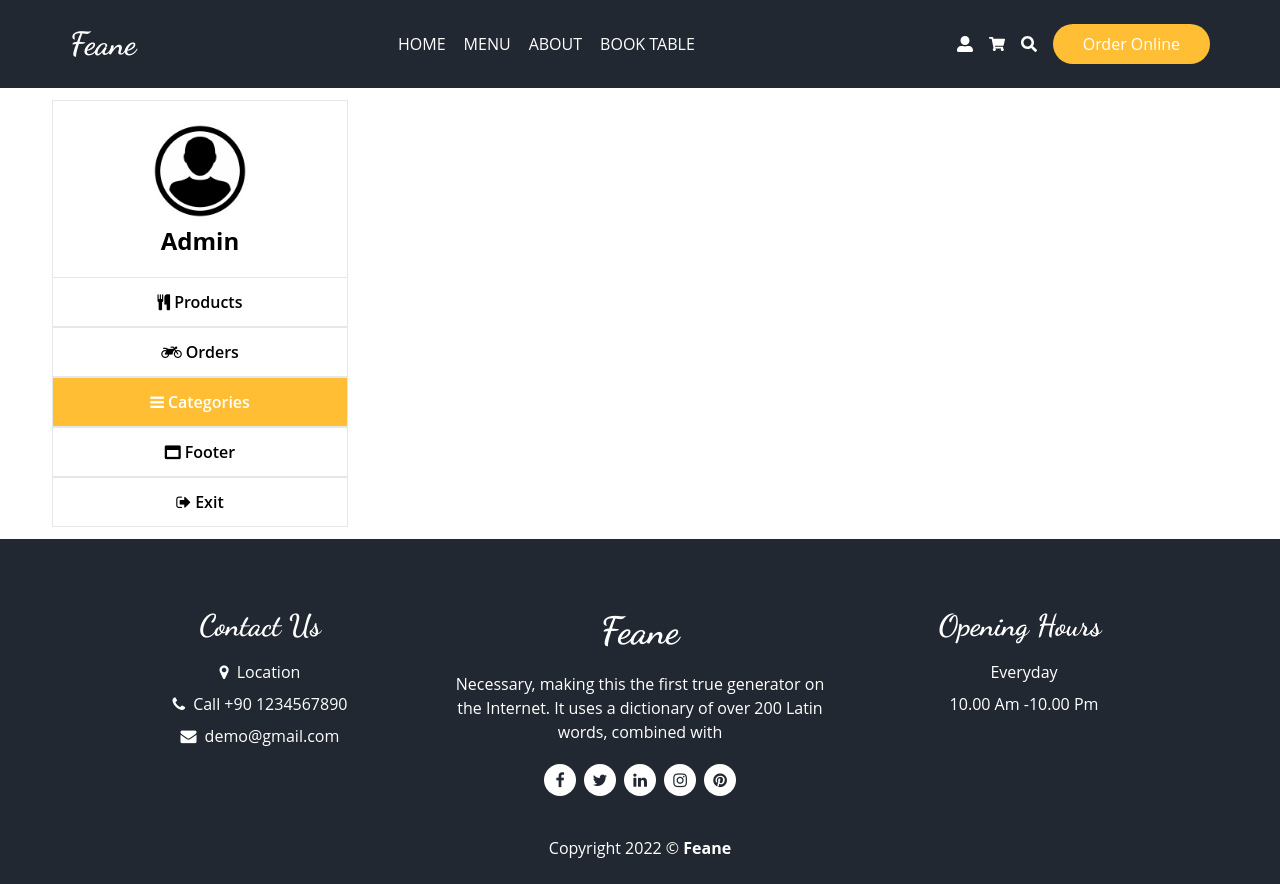
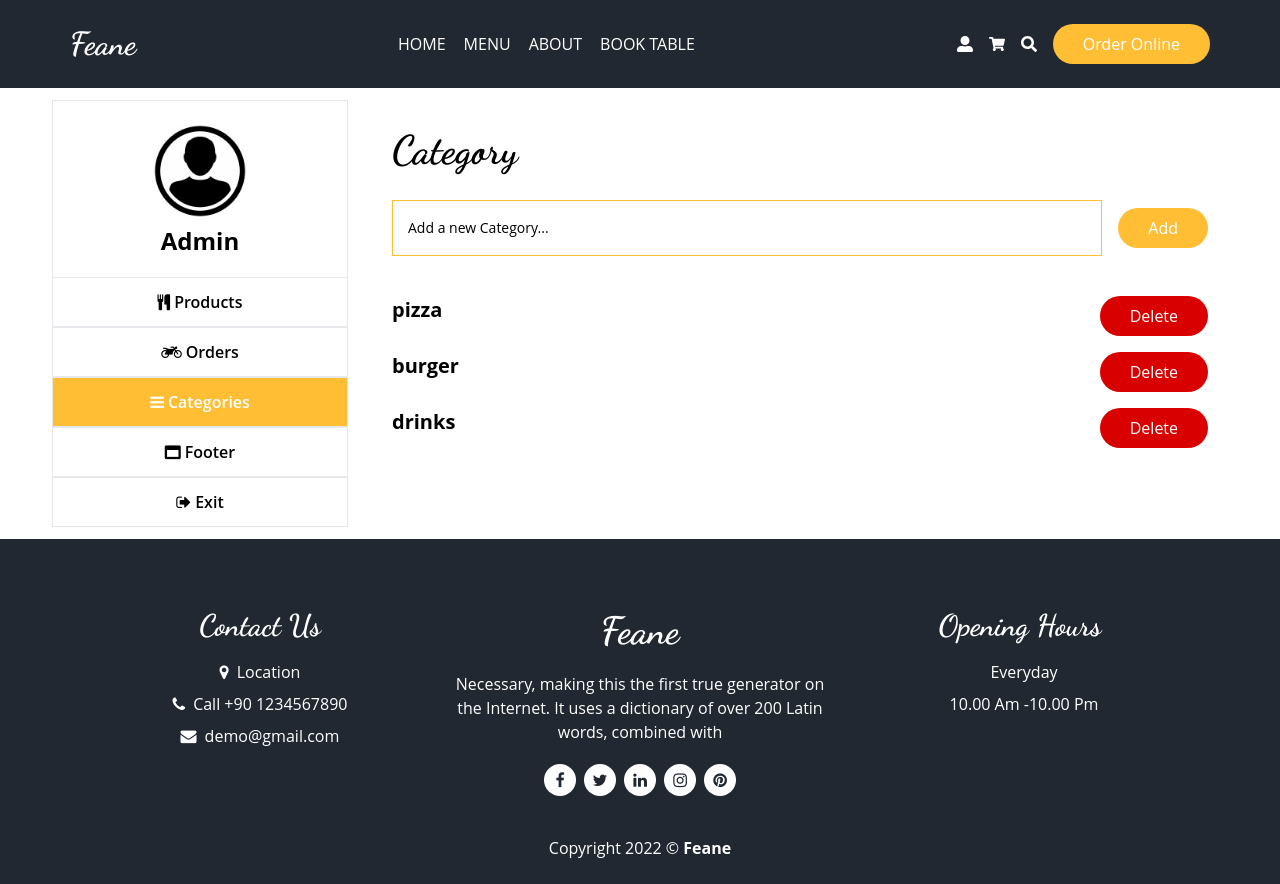
Before and after one commit to ilkeasagicayir/food-ordering, a Next.js app: page /admin/profile in a window 1280 px wide. Both pictures are taken after a click on the item "Categories". Built offline with nearby package versions, Linux system fonts and the light colour scheme.

Commit message:
Admin Category component

```diff
--- /dev/null
+++ b/components/admin/Category.jsx
@@ -0,0 +1,49 @@
+import { useState } from "react";
+import Title from "../ui/Title";
+import Input from "../form/Input";
+
+const Category = () => {
+  const [inputText, setInputText] = useState("");
+  const [categories, setCategories] = useState(["pizza", "burger", "drinks"]);
+
+  return (
+    <div className="lg:p-8 flex-1 lg:mt-0 mt-5">
+      <Title addClass="text-[40px]">Category</Title>
+      <div className="mt-5">
+        <div className="flex gap-4 flex-1 items-center">
+          <Input
+            placeholder="Add a new Category..."
+            onChange={(e) => setInputText(e.target.value)}
+            value={inputText}
+          />
+          <button
+            className="btn-primary"
+            onClick={() => {
+              setCategories([...categories, inputText]);
+              setInputText("");
+            }}
+          >
+            Add
+          </button>
+        </div>
+        <div className="mt-10">
+          {categories.map((category, index) => (
+            <div className="flex justify-between mt-4" key={index}>
+              <b className="text-xl">{category}</b>
+              <button
+                className="btn-primary !bg-danger"
+                onClick={() =>
+                  setCategories(categories.filter((cat) => cat !== category))
+                }
+              >
+                Delete
+              </button>
+            </div>
+          ))}
+        </div>
+      </div>
+    </div>
+  );
+};
+
+export default Category;
--- a/pages/admin/profile.jsx
+++ b/pages/admin/profile.jsx
@@ -2,6 +2,7 @@ import Image from "next/image";
 import { useState } from "react";
 import Order from "../../components/admin/Order";
 import Products from "../../components/admin/Products";
+import Category from "../../components/admin/Category";
 
 const Profile = () => {
   const [tabs, setTabs] = useState(0);
@@ -69,6 +70,7 @@ const Profile = () => {
       </div>
       {tabs === 0 && <Products />}
       {tabs === 1 && <Order />}
+      {tabs === 2 && <Category />}
     </div>
   );
 };
```
